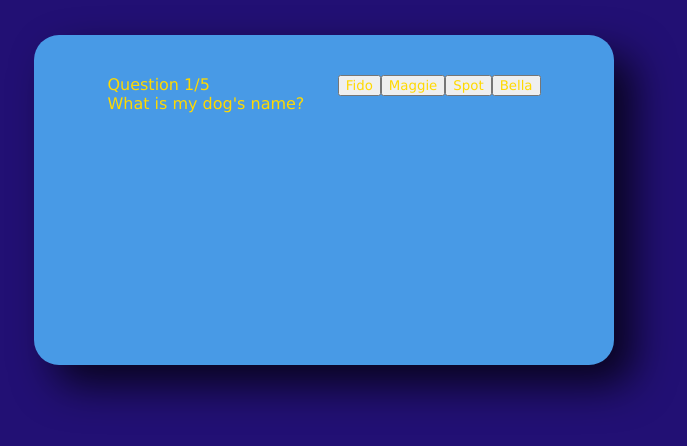
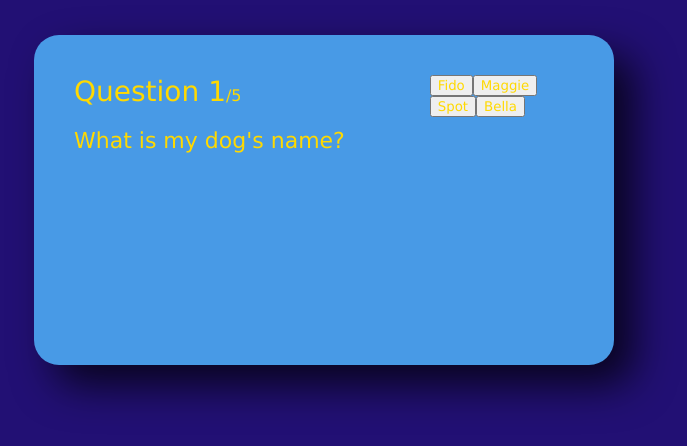
Before and after one commit to ajrac/quizv2, a React (Create React App) app: page / in a window 1280 px wide. Shown: the top 446 px of the page, without its empty margins (316-1003 px from the left). Built offline with nearby package versions, Linux system fonts and the light colour scheme.

Commit message:
Question styling

```diff
--- a/src/index.css
+++ b/src/index.css
@@ -26,3 +26,21 @@ body {
   display: flex;
   justify-content: space-evenly;
 }
+
+.question-section {
+  width: 100%;
+  position: relative;
+}
+
+.question-count {
+  margin-bottom: 20px;
+}
+
+.question-count span {
+  font-size: 28px;
+}
+
+.question-text {
+  margin-bottom: 12px;
+  font-size: 22px;
+}
```
